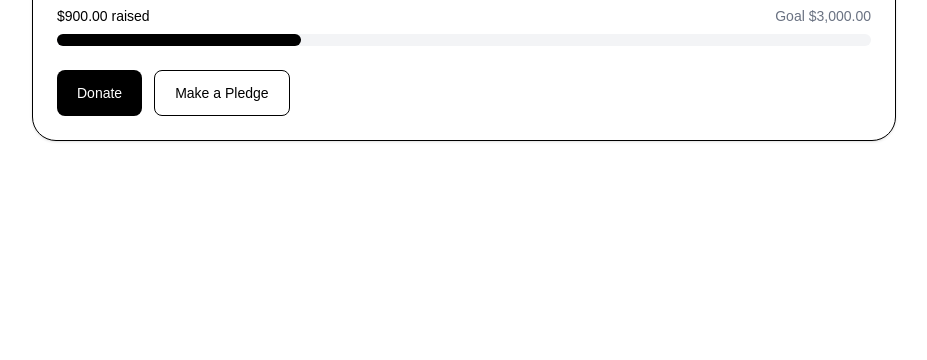
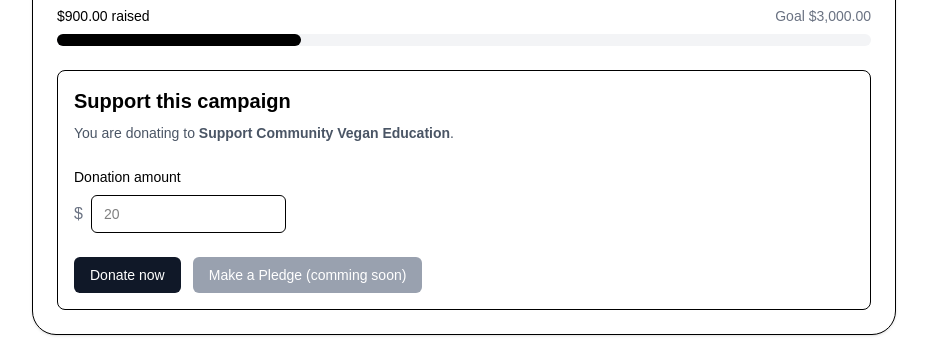
Before and after one commit to dung-ngo/impactbridge, a Next.js app: page /campaigns/community-vegan-education in a window 1280 px wide. Shown: the part 724-1084 px from the top of the page, without its empty margins (176-1103 px from the left). Before the commit the page ends 913 px from the top, so only its background shows below. Built offline with nearby package versions, Linux system fonts and the light colour scheme; no server answers; sample sign-in values are in the browser's storage.

Commit message:
feat(campaigns): add donation form to campaign detail

```diff
--- a/app/campaigns/[slug]/page.tsx
+++ b/app/campaigns/[slug]/page.tsx
@@ -1,7 +1,8 @@
 import Link from "next/link";
 import { notFound } from "next/navigation";
-import { mockCampaigns } from "@/src/data/mockCampaigns";
+import DonationForm from "@/components/donations/DonationForm";
 import { formatMoneyFromCents } from "@/src/lib/formatMoney";
+import { getCampaignBySlug } from "@/src/lib/campaigns/getCampaignBySlug";
 
 type CampaignDetailPageProps = {
   params: Promise<{
@@ -14,7 +15,7 @@ export default async function CampaignDetailPage({
 }: CampaignDetailPageProps) {
   const { slug } = await params;
 
-  const campaign = mockCampaigns.find((item) => item.slug === slug);
+  const campaign = await getCampaignBySlug(slug);
 
   if (!campaign) {
     notFound();
@@ -75,15 +76,19 @@ export default async function CampaignDetailPage({
             </div>
           </div>
 
-          <div className="flex gap-3">
+          {/* <div className="flex gap-3">
             <button className="rounded-lg bg-black px-5 py-3 text-sm font-medium text-white">
               Donate
             </button>
-
             <button className="rounded-lg border px-5 py-3 text-sm font-medium">
               Make a Pledge
             </button>
-          </div>
+          </div> */}
+
+          <DonationForm
+            campaignId={campaign.id}
+            campaignTitle={campaign.title}
+          />
         </div>
       </section>
     </main>
--- /dev/null
+++ b/components/donations/DonationForm.tsx
@@ -0,0 +1,103 @@
+"use client";
+
+import { useState } from "react";
+
+type DonationFormProps = {
+  campaignId: string;
+  campaignTitle: string;
+};
+
+export default function DonationForm({
+  campaignId,
+  campaignTitle,
+}: DonationFormProps) {
+  const [amount, setAmount] = useState("");
+  const [message, setMessage] = useState("");
+  const [isSubmitting, setIsSubmitting] = useState(false);
+
+  async function handleSubmit(event: React.FormEvent<HTMLFormElement>) {
+    event.preventDefault();
+
+    setMessage("");
+
+    const amountNumber = Number(amount);
+
+    if (!amount || Number.isNaN(amountNumber) || amountNumber <= 0) {
+      setMessage("Please enter a valid donation amount.");
+      return;
+    }
+
+    const amountInCents = Math.round(amountNumber * 100);
+
+    try {
+      setIsSubmitting(true);
+
+      await new Promise((resolve) => {
+        setTimeout(resolve, 800);
+      });
+
+      console.log("Mock donation submitted:", {
+        campaignId,
+        campaignTitle,
+        amountInCents,
+      });
+
+      setMessage(`Thank you for donating $${amountNumber.toFixed(2)}!`);
+      setAmount("");
+    } catch (error) {
+      console.error("Failed to submit mock donation:", error);
+      setMessage("Something went wrong. Please try again.");
+    } finally {
+      setIsSubmitting(false);
+    }
+  }
+
+  return (
+    <form onSubmit={handleSubmit} className="rounded-lg border p-4">
+      <h2 className="text-xl font-semibold">Support this campaign</h2>
+
+      <p className="mt-2 text-sm text-gray-600">
+        You are donating to <strong>{campaignTitle}</strong>.
+      </p>
+
+      <label htmlFor="amount" className="mt-6 block text-sm font-medium">
+        Donation amount
+      </label>
+
+      <div className="mt-2 flex items-center gap-2">
+        <span className="text-gray-500">$</span>
+
+        <input
+          id="amount"
+          name="amount"
+          type="number"
+          min="1"
+          step="1"
+          value={amount}
+          onChange={(event) => setAmount(event.target.value)}
+          placeholder="20"
+          className="w-1/4 rounded-md border px-3 py-2 text-sm"
+        />
+      </div>
+
+      {message && <p className="mt-3 text-sm text-gray-700">{message}</p>}
+
+      <div className="mt-6 flex gap-3">
+        <button
+          type="submit"
+          disabled={isSubmitting}
+          className="rounded-md bg-gray-900 px-4 py-2 text-sm font-medium text-white hover:bg-gray-700 disabled:cursor-not-allowed disabled:bg-gray-400"
+        >
+          {isSubmitting ? "Submitting..." : "Donate now"}
+        </button>
+        <button
+          type="submit"
+          disabled={true}
+          className="rounded-md bg-gray-900 px-4 py-2 text-sm font-medium text-white hover:bg-gray-700 disabled:cursor-not-allowed disabled:bg-gray-400"
+        >
+          Make a Pledge (comming soon)
+        </button>
+      </div>
+    </form>
+  );
+}
--- /dev/null
+++ b/src/lib/campaigns/getCampaignBySlug.ts
@@ -0,0 +1,11 @@
+import { mockCampaigns } from "@/src/data/mockCampaigns";
+import { Campaign } from "@/src/types/campaign";
+
+export async function getCampaignBySlug(
+  slug: string,
+): Promise<Campaign | null> {
+  const campaign = mockCampaigns.find((item) => {
+    return item.slug === slug;
+  });
+  return campaign ?? null;
+}
```
